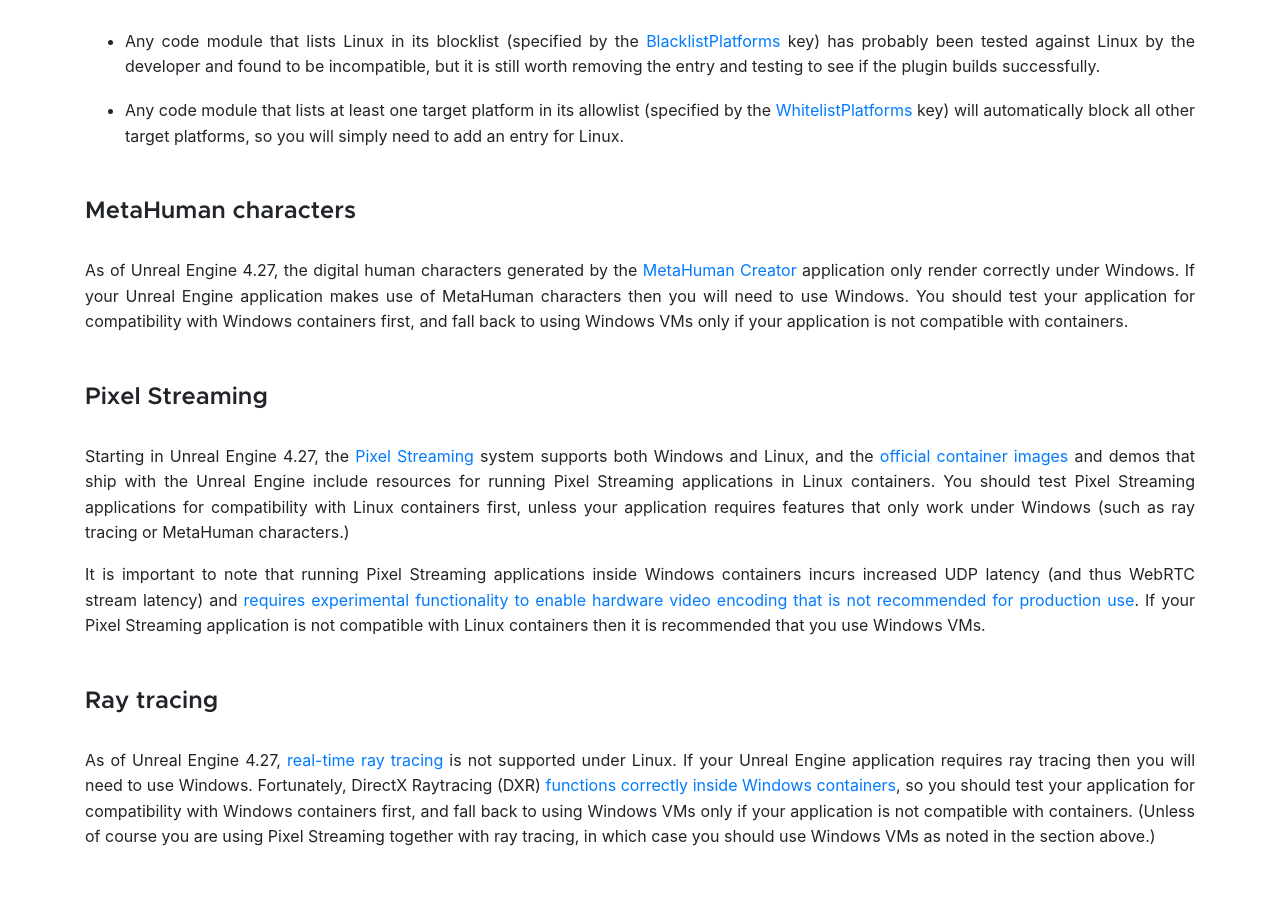
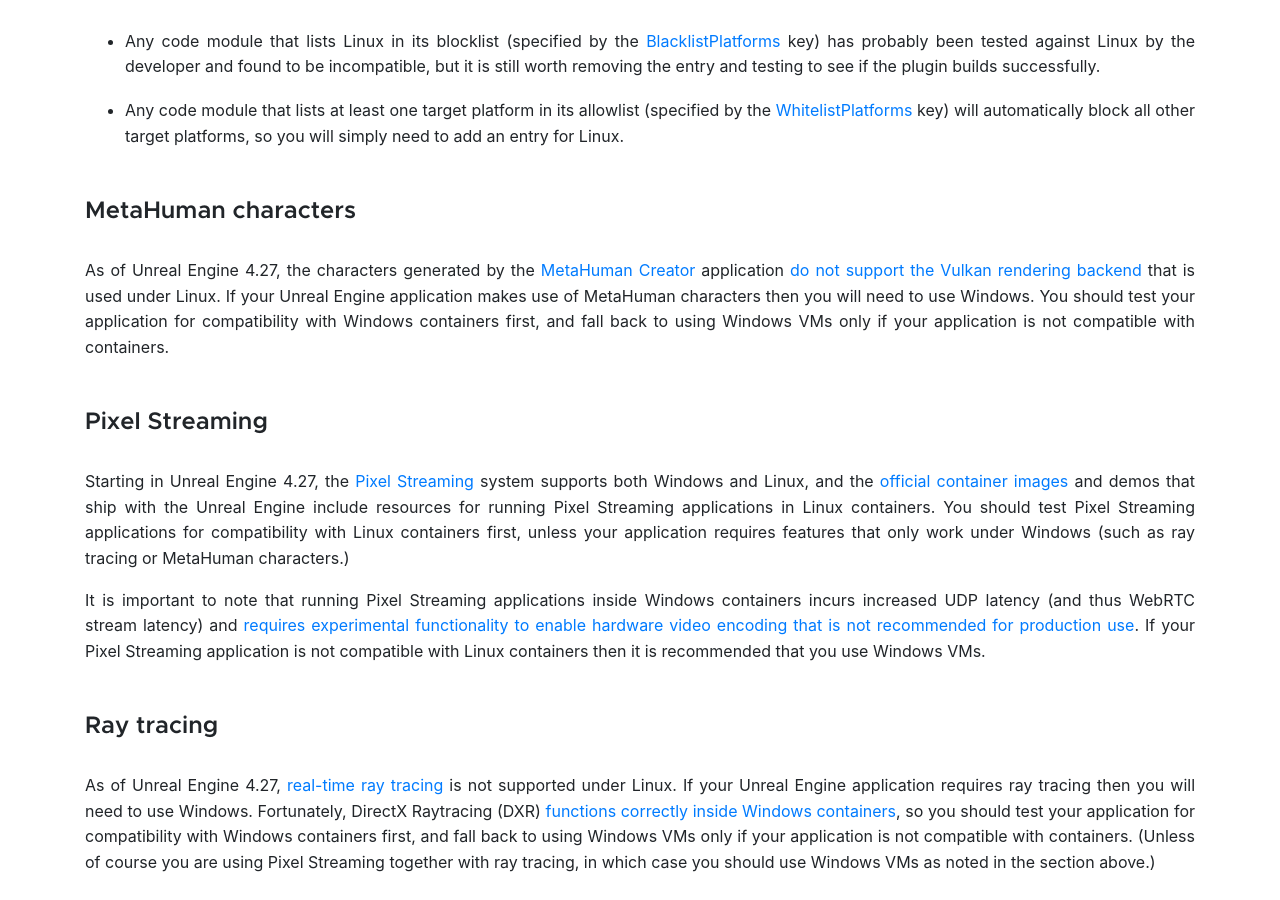
Before and after one commit to UnrealContainers/unrealcontainers.github.io, a Jekyll site: the page built from collections/_docs/preliminaries/technology-selection.md, in a window 1280 px wide and 900 px high, scrolled down 5120 px. Built offline with Jekyll 4.4.1, drawn with Linux system fonts in a browser that asks for light colours.

Commit message:
Add MetaHuman Vulkan support note to technology selection guide

```diff
--- a/collections/_docs/preliminaries/technology-selection.md
+++ b/collections/_docs/preliminaries/technology-selection.md
@@ -115,7 +115,7 @@
 
 ### MetaHuman characters
 
-As of Unreal Engine 4.27, the digital human characters generated by the [MetaHuman Creator](https://www.unrealengine.com/en-US/metahuman-creator) application only render correctly under Windows. If your Unreal Engine application makes use of MetaHuman characters then you will need to use Windows. You should test your application for compatibility with Windows containers first, and fall back to using Windows VMs only if your application is not compatible with containers.
+As of Unreal Engine 4.27, the characters generated by the [MetaHuman Creator](https://www.unrealengine.com/en-US/metahuman-creator) application [do not support the Vulkan rendering backend](https://docs.unrealengine.com/4.27/en-US/Resources/Showcases/MetaHumans/#futureimprovementsformetahumans) that is used under Linux. If your Unreal Engine application makes use of MetaHuman characters then you will need to use Windows. You should test your application for compatibility with Windows containers first, and fall back to using Windows VMs only if your application is not compatible with containers.
 
 ### Pixel Streaming
 
```
